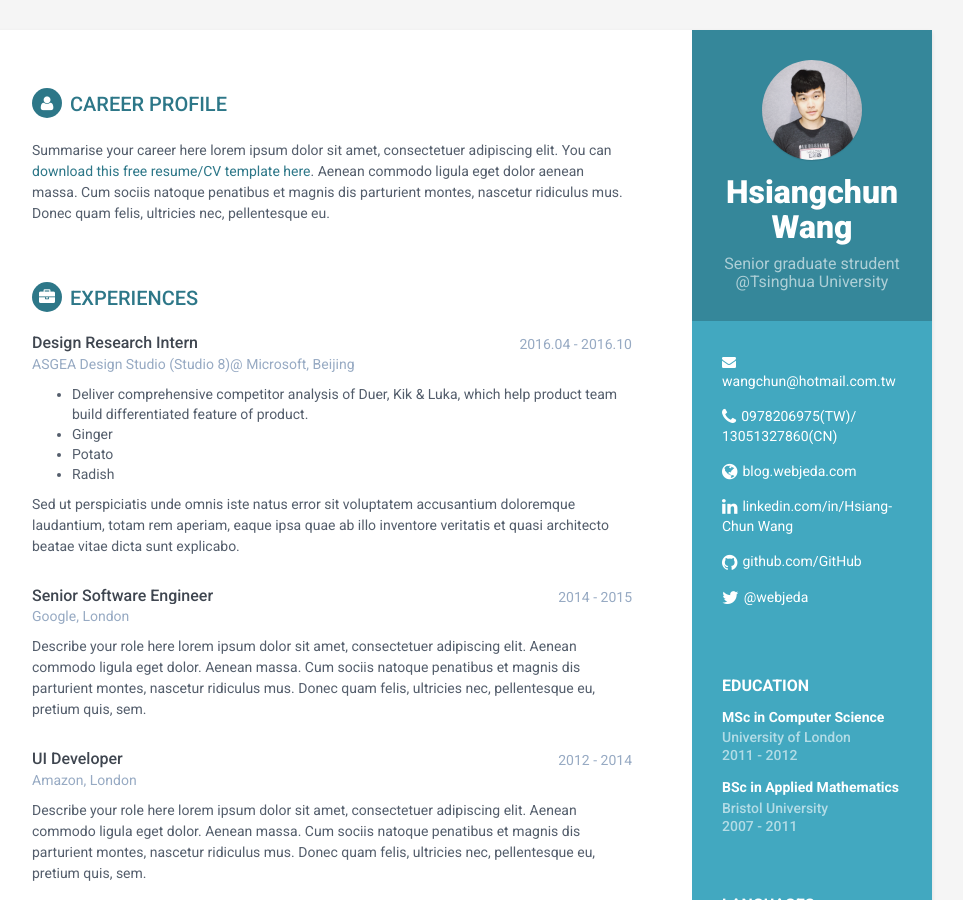
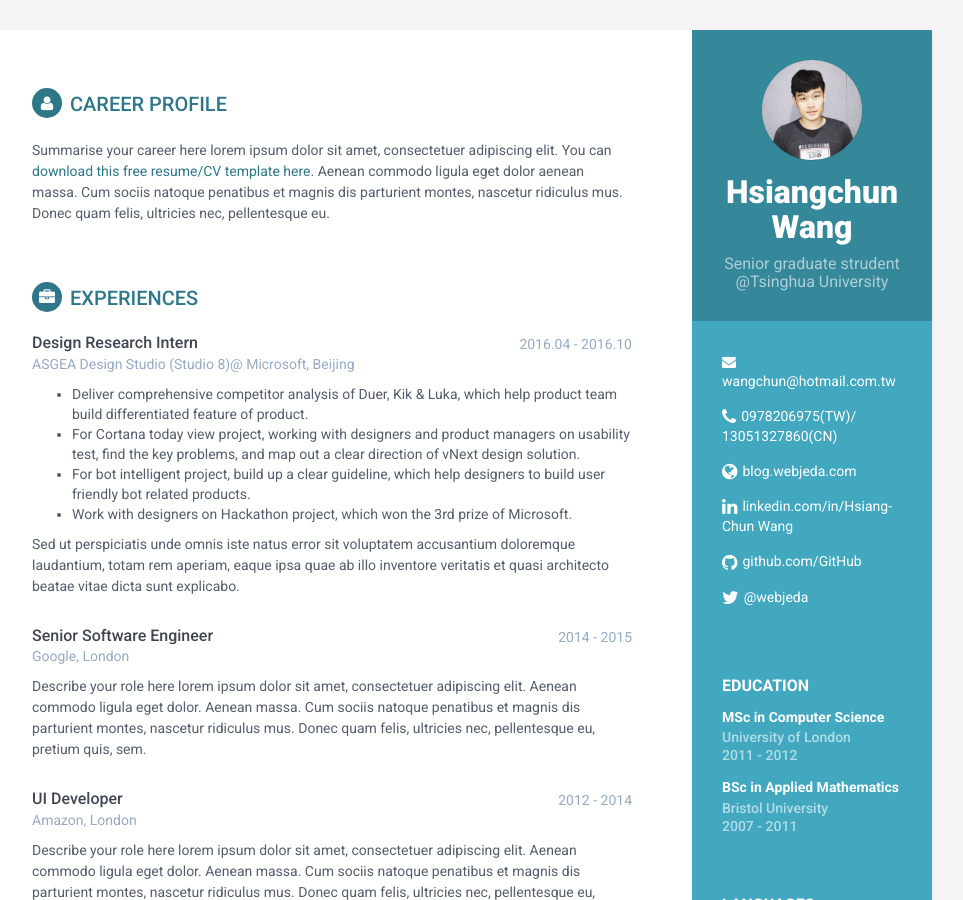
Before and after one commit to hsiangchunwang/hsiangchunwang.github.io, a Jekyll site: the page built from index.html, in a window 1280 px wide and 900 px high. Shown: the whole window, without its empty margins (188-1151 px from the left). Built offline with Jekyll 4.4.1, drawn with Linux system fonts in a browser that asks for light colours.

Commit message:
Update experience.html

```diff
--- a/_includes/experience.html
+++ b/_includes/experience.html
@@ -12,9 +12,9 @@
                     <div class="details">
                            <ul type="disc">
                               <li>Deliver comprehensive competitor analysis of Duer, Kik & Luka, which help product team build differentiated feature of product.</li>
-                              <li>Ginger</li>
-                              <li>Potato</li>
-                              <li>Radish</li>
+                              <li>For Cortana today view project, working with designers and product managers on usability test, find the key problems, and map out a clear direction of vNext design solution.</li>
+                              <li>For bot intelligent project, build up a clear guideline, which help designers to build user friendly bot related products.</li>
+                              <li>Work with designers on Hackathon project, which won the 3rd prize of Microsoft.</li>
                            </ul>
                         <p>Sed ut perspiciatis unde omnis iste natus error sit voluptatem accusantium doloremque laudantium, totam rem aperiam, eaque ipsa quae ab illo inventore veritatis et quasi architecto beatae vitae dicta sunt explicabo. </p>
                     </div><!--//details-->
```
